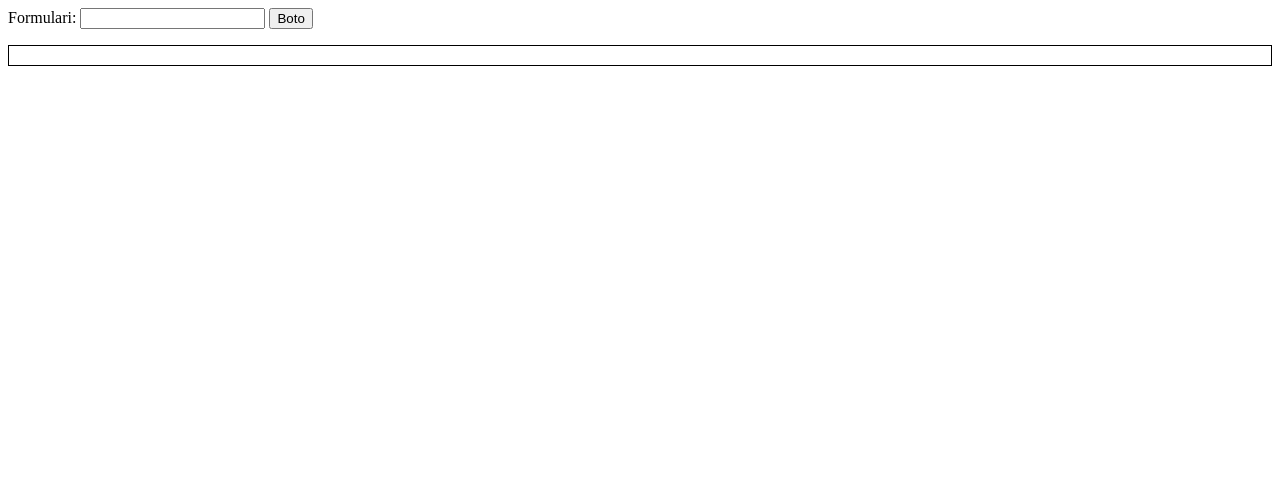
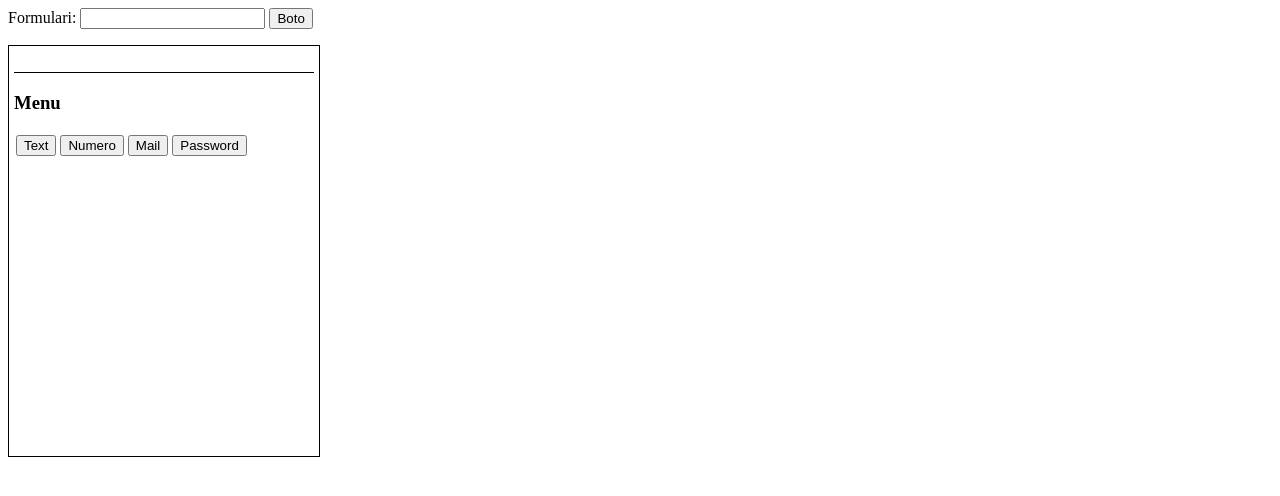
Before and after one commit to dcamposm/GeneradorFormulari, a website: page public_html/index.html in a window 1280 px wide. Both pictures are taken after a click on the button "Boto". Drawn offline with Linux system fonts and the light colour scheme.

Commit message:
Demetrio - Base codigo js

```diff
--- a/public_html/css/estils.css
+++ b/public_html/css/estils.css
@@ -1,3 +1,12 @@
-div {
+.container {
     border: 1px solid black;
+    width: 300px;
+    height: 400px;
+    padding: 5px;
 }
+.menu {
+    border-top: 1px solid black;
+}
+.menu button {
+    margin: 2px;
+}
--- a/public_html/js/codi.js
+++ b/public_html/js/codi.js
@@ -2,11 +2,23 @@ $("#boto1").click(generadorFormulari);
 
 function generadorFormulari(){
    var container = document.createElement("div");
-   var titul = document.createElement("h3");
+   $(container).attr("id", $('#form').val());
+   $(container).attr("class", "container");
+   var titul = document.createElement("h1");
+   var menu = document.createElement("div");
+   $(menu).attr("class", "menu");
+
+   //-----------------MENU-----------------------
+   $(menu).append("<h3>Menu</h3>");
+   $(menu).append("<button id=\"inputText\">Text</button>");
+   $(menu).append("<button id=\"inputNum\">Numero</button>");
+   $(menu).append("<button id=\"inputMail\">Mail</button>");
+   $(menu).append("<button id=\"inputPass\">Password</button>");
 
    $(titul).append($('#form').val());
 
    $(container).append(titul);
+   $(container).append(menu);
    $('main').append(container);
 
 }
```
